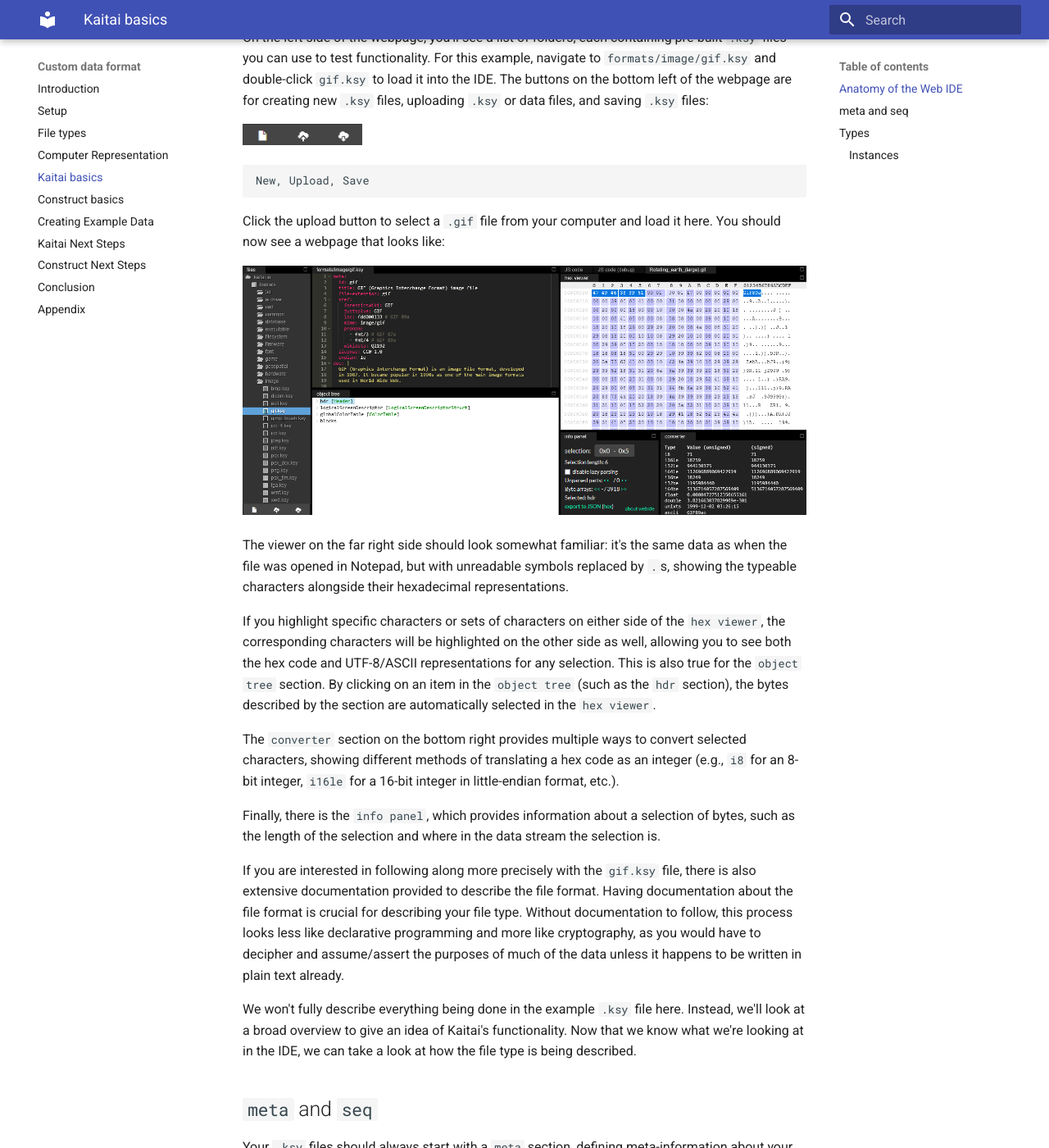
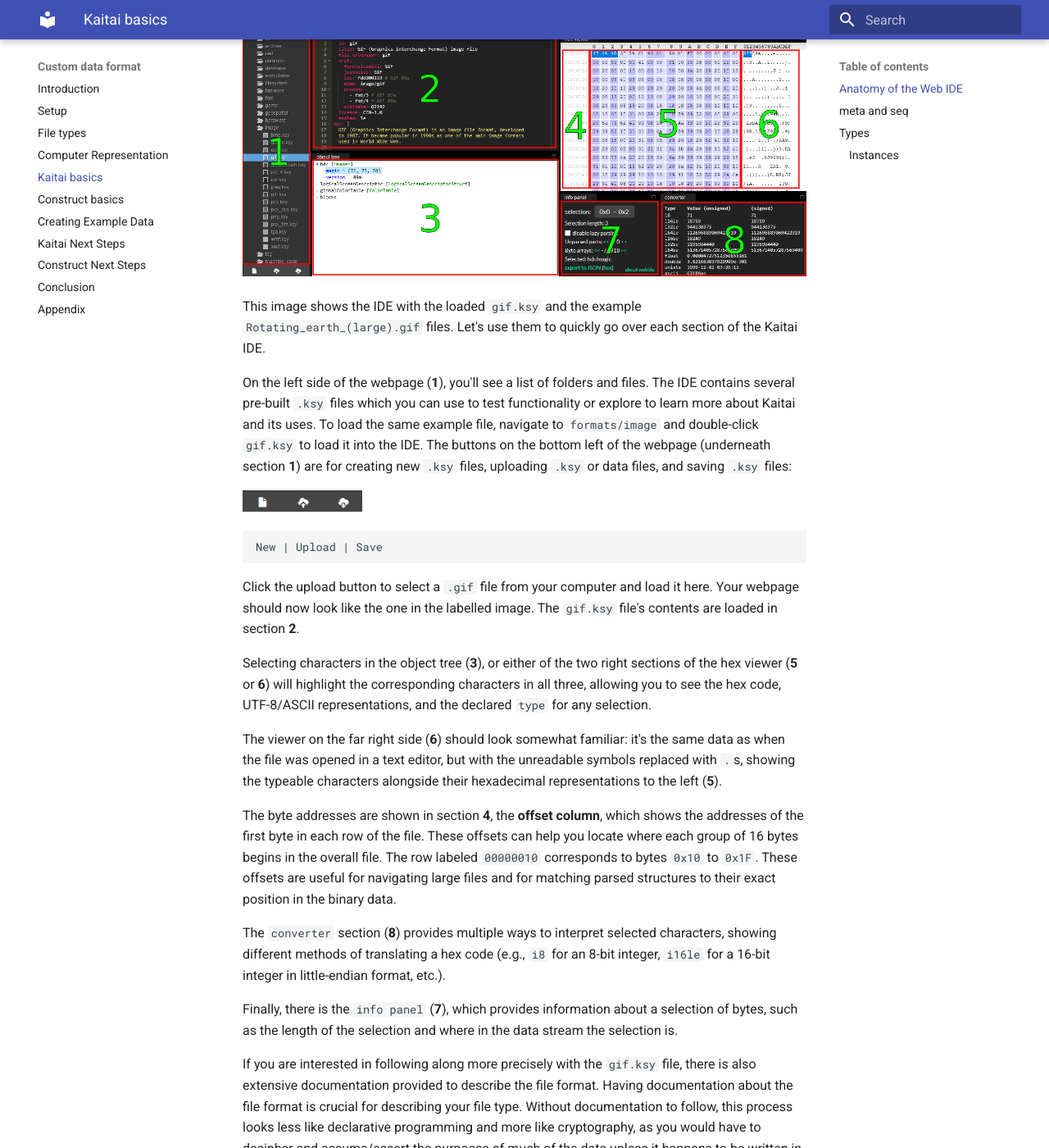
Before and after one commit to det-lab/lessons-data-format, an MkDocs documentation site: the page built from docs/04_kaitai_basics.md, in a window 1280 px wide and 1400 px high, scrolled down 289 px. Shown: the whole window at 82% size. Built offline with MkDocs 1.6.1 and Material for MkDocs 9.7.7, drawn with Linux system fonts in a browser that asks for light colours; some of the changed text lies outside the part shown.

````diff
--- a/docs/04_kaitai_basics.md
+++ b/docs/04_kaitai_basics.md
@@ -3,35 +3,37 @@
 Let's try loading the GIF file in the Kaitai Web IDE to understand this better. Start by navigating to the [Kaitai Web IDE](https://ide.kaitai.io/) if you don't already have it open.
 
 ## Anatomy of the Web IDE
-<TODO diagram of IDE>
-On the left side of the webpage, you'll see a list of folders, each containing pre-built `.ksy` files you can use to test functionality. For this example, navigate to `formats/image/gif.ksy` and double-click `gif.ksy` to load it into the IDE. The buttons on the bottom left of the webpage are for creating new `.ksy` files, uploading `.ksy` or data files, and saving `.ksy` files:
+![IDE diagram](images/kaitai_labelled_ide.png)
+
+This image shows the IDE with the loaded `gif.ksy` and the example `Rotating_earth_(large).gif` files. Let's use them to quickly go over each section of the Kaitai IDE.
+
+On the left side of the webpage (**1**), you'll see a list of folders and files. The IDE contains several pre-built `.ksy` files which you can use to test functionality or explore to learn more about Kaitai and its uses. To load the same example file, navigate to `formats/image` and double-click `gif.ksy` to load it into the IDE. The buttons on the bottom left of the webpage (underneath section **1**) are for creating new `.ksy` files, uploading `.ksy` or data files, and saving `.ksy` files:
 
 ![buttons](images/kaitai-icons.png)
 ```
-New, Upload, Save
+New | Upload | Save
 ```
 
-Click the upload button to select a `.gif` file from your computer and load it here. You should now see a webpage that looks like:
+Click the upload button to select a `.gif` file from your computer and load it here. Your webpage should now look like the one in the labelled image. The `gif.ksy` file's contents are loaded in section **2**.
 
-![IDE](images/kaitai_ide.png)
+Selecting characters in the object tree (**3**), or either of the two right sections of the hex viewer (**5** or **6**) will highlight the corresponding characters in all three, allowing you to see the hex code, UTF-8/ASCII representations, and the declared `type` for any selection.
 
-The viewer on the far right side should look somewhat familiar: it's the same data as when the file was opened in Notepad, but with unreadable symbols replaced by `.`s, showing the typeable characters alongside their hexadecimal representations.
+The viewer on the far right side (**6**) should look somewhat familiar: it's the same data as when the file was opened in a text editor, but with the unreadable symbols replaced with `.`s, showing the typeable characters alongside their hexadecimal representations to the left (**5**).
 
-If you highlight specific characters or sets of characters on either side of the `hex viewer`, the corresponding characters will be highlighted on the other side as well, allowing you to see both the hex code and UTF-8/ASCII representations for any selection. This is also true for the `object tree` section. By clicking on an item in the `object tree` (such as the `hdr` section), the bytes described by the section are automatically selected in the `hex viewer`.
+The byte addresses are shown in section **4**, the **offset column**, which shows the addresses of the first byte in each row of the file. These offsets can help you locate where each group of 16 bytes begins in the overall file. The row labeled `00000010` corresponds to bytes `0x10` to `0x1F`. These offsets are useful for navigating large files and for matching parsed structures to their exact position in the binary data.
 
-The `converter` section on the bottom right provides multiple ways to convert selected characters, showing different methods of translating a hex code as an integer (e.g., `i8` for an 8-bit integer, `i16le` for a 16-bit integer in little-endian format, etc.).
+The `converter` section (**8**) provides multiple ways to interpret selected characters, showing different methods of translating a hex code (e.g., `i8` for an 8-bit integer, `i16le` for a 16-bit integer in little-endian format, etc.).
 
-Finally, there is the `info panel`, which provides information about a selection of bytes, such as the length of the selection and where in the data stream the selection is.
+Finally, there is the `info panel` (**7**), which provides information about a selection of bytes, such as the length of the selection and where in the data stream the selection is.
 
 If you are interested in following along more precisely with the `gif.ksy` file, there is also extensive documentation provided to describe the file format. Having documentation about the file format is crucial for describing your file type. Without documentation to follow, this process looks less like declarative programming and more like cryptography, as you would have to decipher and assume/assert the purposes of much of the data unless it happens to be written in plain text already.
 
 We won't fully describe everything being done in the example `.ksy` file here. Instead, we'll look at a broad overview to give an idea of Kaitai's functionality. Now that we know what we're looking at in the IDE, we can take a look at how the file type is being described.
 
 ## `meta` and `seq`
-<TODO Q&A for sections>
-Your `.ksy` files should always start with a `meta` section, defining meta-information about your file type such as the file extension (like `.gif` or `.tiff`), title, license, endianness, cross-references, documentation, version, types, encodings, etc.
+`.ksy` files should always start with a `meta` section, defining meta-information about your file type such as the file extension (like `.gif` or `.tiff`), title, license, endianness, cross-references, documentation, version, types, and encodings.
 
-The `seq` section is where the declarative work really starts. In `seq`, you describe how to handle the raw data. Each entry in `seq` must declare an `id` (the name shown in the object tree for that attribute). You can also specify a `type` (how to interpret the data), a `size` (number of bytes to capture), `contents` (for magic signatures), `encoding`, and more.
+The `seq` section is where the declarative work really starts. In `seq`, you describe how to handle the raw data. Each entry in `seq` must declare an `id` (the name shown in the object tree for that attribute). You can also specify a `type` (giving more instructions on how to interpret the data), a `size` (number of bytes to capture), `contents` (for **magic signatures**), `encoding`, and more.
 
 When reading the raw data of our GIF, Kaitai will apply the `header` type until its conditions are fulfilled, then the `logical_screen_descriptor_struct` type, then `color_table` type, and finally the `blocks` type. If any type conditions are not fulfilled, the IDE will interrupt parsing and display an error message underneath the object tree.
 
@@ -41,7 +43,7 @@ Instead of investigating all four different `types` in the file's `seq`, let's l
 
 The `types` section is where it becomes vital to reference documentation about the file type you're trying to parse. For example, the `gif.ksy` file links to the [GIF89a Specification](https://www.w3.org/Graphics/GIF/spec-gif89a.txt).
 
-While it takes around 150 lines of code to fully describe the types in `gif.ksy`, longer descriptions aren't always necessary depending on your project's scope. For instance, if you expect the first 4 bytes to identify an object's width and height, your type could be settled quickly in the main `seq` section without even having to create a type description:
+While it takes around 150 lines of code to fully describe the types in `gif.ksy`, longer descriptions aren't always necessary depending on your project's scope. For instance, if you expect the first 4 bytes to identify an object's width and height, your type could be settled quickly in the main `seq` section without having to create a type description:
 
 ```yaml
 seq:
@@ -50,17 +52,22 @@ seq:
   - id: height
     type: u2
 ```
-<details>
-  <summary>Click to expand</summary>
-  Text
-  </details>
 
+In this example, `u2` could be replaced with `s1`, `s2`, `s4`, `u1`, `u2`, `u4`, etc., where `s` or `u` stands for **signed** or **unsigned** bytes, and the number tells the IDE how many bytes to read of that type.
 
-In this example, `u2` could be replaced with `s1`, `s2`, `s4`, `u1`, `u2`, `u4`, etc., where `s` or `u` stands for signed or unsigned bytes, and the number tells the IDE how many bytes to read of that type. <TODO signed vs unsigned meaning>. However, if you know you'll need to grab a different width and height for some reason, you could instead write this as:
+>**Signed vs. Unsigned Bytes:**
+>
+>A **signed** number can be positive *or* negative, while an **unsigned** number can only be positive. This matters when interpreting binary data: for example, a 1-byte unsigned value (`u1`) can represent values from `0` to `255`, while a signed 1-byte value (`s1`) represents values from `-128` to `127`. The total number of values is the same—what changes is the range and how the binary pattern is interpreted.
+
+However, if you know you'll need to grab a different width and height multiple times for some reason, you could instead write this as:
 
 ```yaml
 seq:
   - id: dimensions
+    type: width_and_height
+  - id: other_data
+  [...]
+  - id: second_dimensions
     type: width_and_height
 
 types:
@@ -115,15 +122,17 @@ logical_screen_descriptor_struct:
       value: '2 << (flags & 7)'
 ```
 
-As you can see, it simply grabs the width and the height of the screen on which the GIF will be drawn as 2 unsigned bytes, followed by three unsigned bytes that describe the `flags`, `bg_color_index`, and `pixel_aspect_ratio`. Where it starts to get less straightforward here is in the `instances` section, which are next up to be explained.
+As you can see, it simply grabs the width and the height of the screen on which the GIF will be drawn as 2 unsigned bytes, followed by three unsigned bytes that describe the `flags`, `bg_color_index`, and `pixel_aspect_ratio`.
+
+Where it starts to get less straightforward to understand (at least in this example) is the `instances` section.
 
 ### Instances
 
 After the `id`s are set in the type `seq`, we then see the `instances` section. This section sets new variables by manipulating the previously found `flags` object using Kaitai's expression language.
 
-For example, `value: '(flags & 0b10000000) != 0'` is doing something called "bit masking": taking the bits from the `flags` byte and showing only the first one. The beginning `0b` means to read the `flags` object as pure bytes, then the `1` means the first bit is allowed through while the rest are masked with `0`. The value is set as `True` or `False` depending on if the first bit is **NOT** (`!=`) equal to 0. This expression serves as a boolean operation. Either the GIF does or does not have a color table, and this status is encoded in the first bit of the `flags` byte.
+For example, `value: '(flags & 0b10000000) != 0'` is doing something called "bit masking": taking the bits from the `flags` byte and showing only the first one. The beginning, `0b`, means to read the `flags` object as pure bytes, then the `1` means the first bit is allowed through while the rest are masked with `0`. The value is set as `True` or `False` depending on if the first bit is **NOT** (`!=`) equal to 0. This expression serves as a boolean operation. Either the GIF does or does not have a color table, and this status is encoded in the first bit of the `flags` byte.
 
-It's worth noting that `bytes` are not some fundamental unit of computation. The choice to have 8 bits in one byte was a decision made by the International Organization for Standardization (ISO) and the International Electrotechnical Commission (IEC) in 1993, but 6- and 9-bit bytes were common through the 1960s. Bit masking allows you to use every individual bit or combination of bits in a selection to correspond to a different value, surpassing some of the artificially imposed limits on computation. This could come in especially useful if you are attempting to deal with archival data, or if your project would otherwise benefit from non-standard byte-sizing.
+>It's worth noting that `bytes` are not some fundamental unit of computation. The choice to have 8 bits in one byte was a decision made by the International Organization for Standardization (ISO) and the International Electrotechnical Commission (IEC) in 1993, but 6- and 9-bit bytes were common through the 1960s. Bit masking allows you to use every individual bit or combination of bits in a selection to correspond to a different value, surpassing some of the artificially imposed limits on computation. This could come in especially useful if you are attempting to deal with archival data, or if your project would otherwise benefit from non-standard byte-sizing.
 
 `color_table_size` is doing a similar operation but with different syntax. `7` in binary is `00000111`, so `(flags & 7)` selects the final 3 bits. `2` in binary is `00000010` and `<<` is the command to "shift" bits to the left, so this command shifts "2" to the left by `(flags & 7)` places. This is equivalent to raising 2 to the power of `1 + (flags mod 8)` and then assigning that new value to a character.
 
````
Also changed, not shown: docs/03_representation.md (+44 -29 lines), docs/05_construct_basics.md (+3 -3 lines), docs/07_kaitai_next_steps.md (+1 -1 lines), docs/images/kaitai_labelled_ide.png (added).
